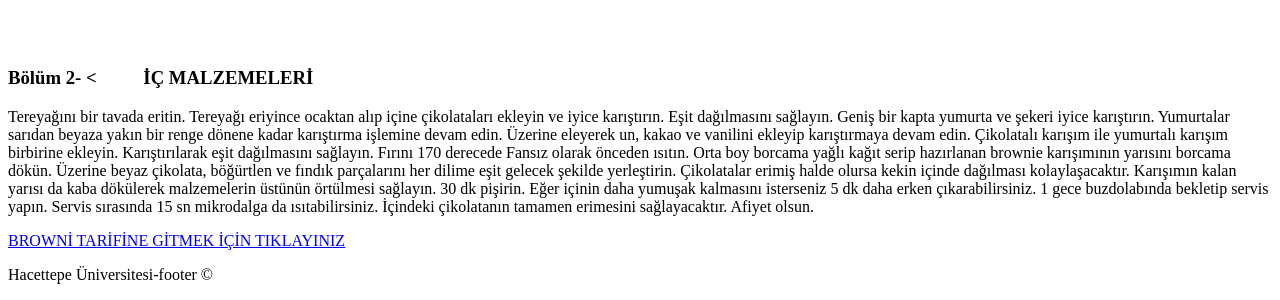
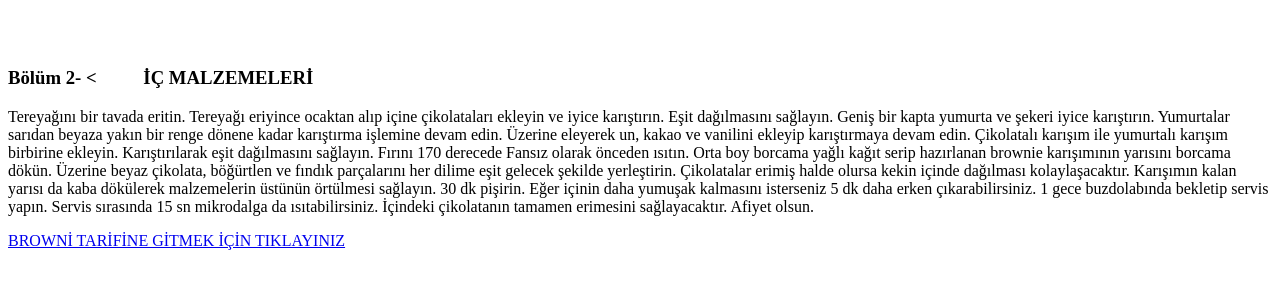
Before and after one commit to sudetncr/web, a plain HTML site: page index.html in a window 1280 px wide. Shown: the part 1171-1471 px from the top of the page. After the commit the page ends 1429 px from the top, so only its background shows below. Drawn offline with Linux system fonts and the light colour scheme.

Commit message:
Update index.html

```diff
--- a/index.html
+++ b/index.html
@@ -56,6 +56,6 @@ Servis sırasında 15 sn mikrodalga da ısıtabilirsiniz. İçindeki çikolatan
 <a href="https://www.lezzet.com.tr/yemek-tarifleri/sizden-lezzetler/sizden-hamurisi-tarifleri/fransiz-usulu-disi-citir-ici-yumusacik-brownie"> BROWNİ TARİFİNE GİTMEK İÇİN TIKLAYINIZ</a>
 </aside>
 <footer>
-<p>Hacettepe Üniversitesi-footer  &copy;</p>
+
 </footer>
 </body>
```
